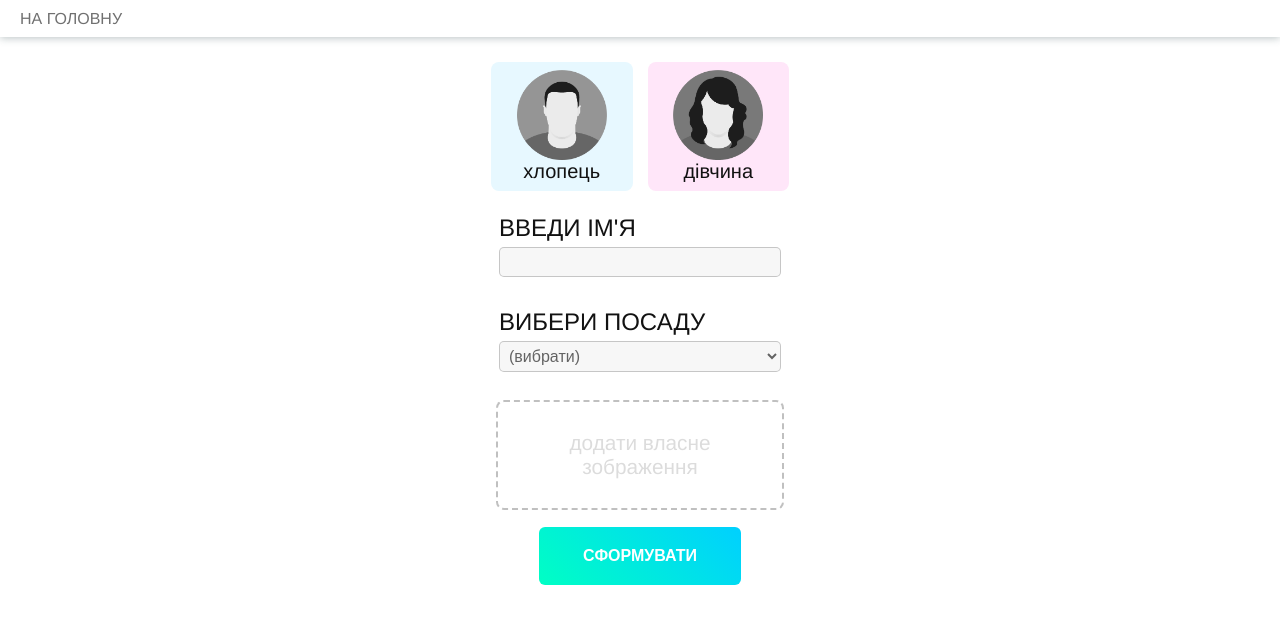
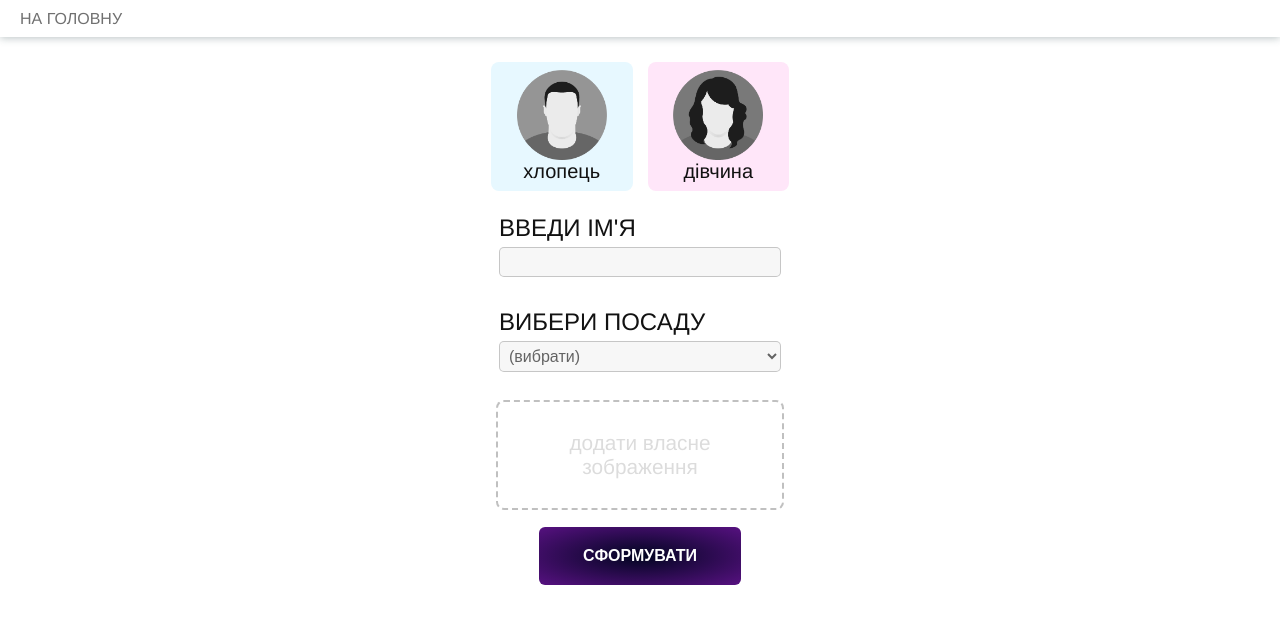
Before and after one commit to vadik184/badge, a plain HTML site: page HTML/badge-creator-2_0.html in a window 1280 px wide. Drawn offline with Linux system fonts and the light colour scheme.

Commit message:
Update badge-creator-2_0.css

```diff
--- a/CSS/badge-creator-2_0.css
+++ b/CSS/badge-creator-2_0.css
@@ -209,7 +209,7 @@ select {
   font-size: 1rem;
   font-weight: 600;
   padding: 20px 44px;
-  background: linear-gradient(45deg, #00ffc4, #00d0ff);
+  background: radial-gradient(#010520, #571181);
   border: 2px solid transparent;
   border-radius: 8px;
   background-clip: padding-box, border-box;
```
